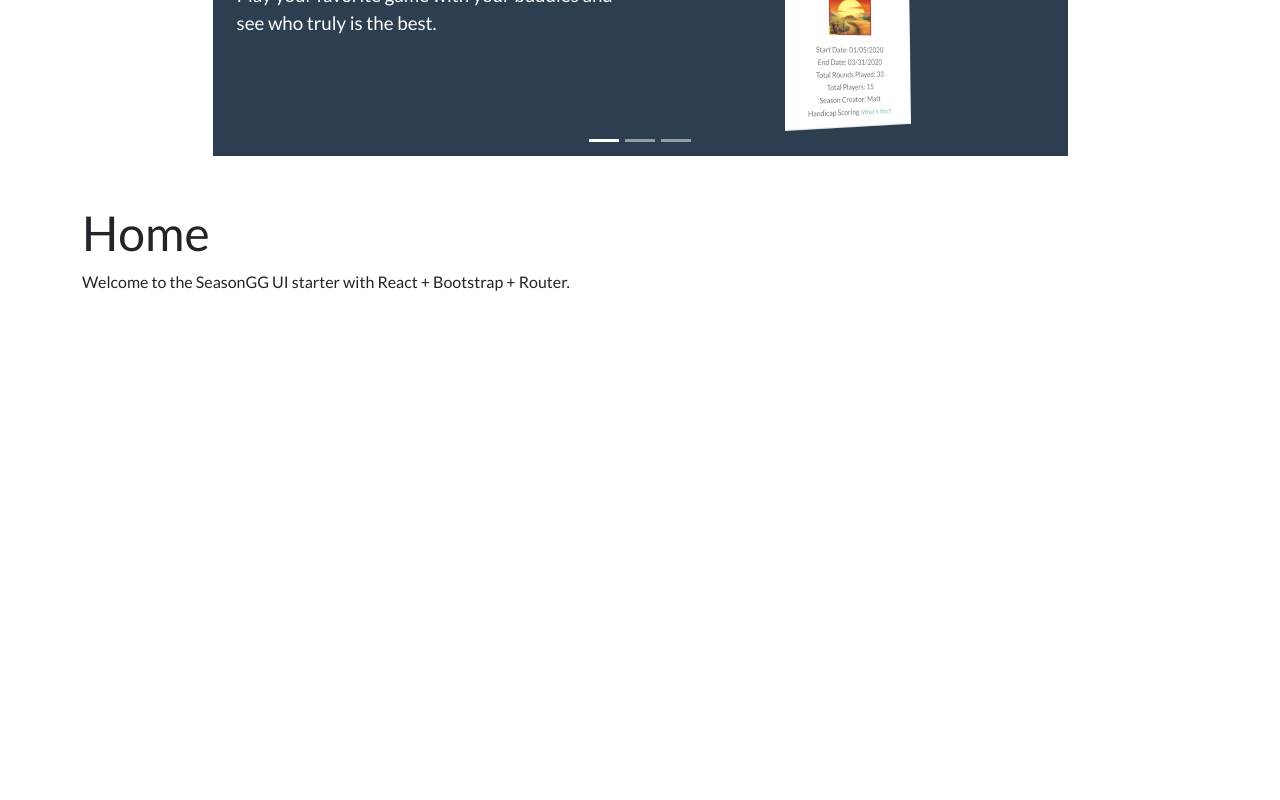
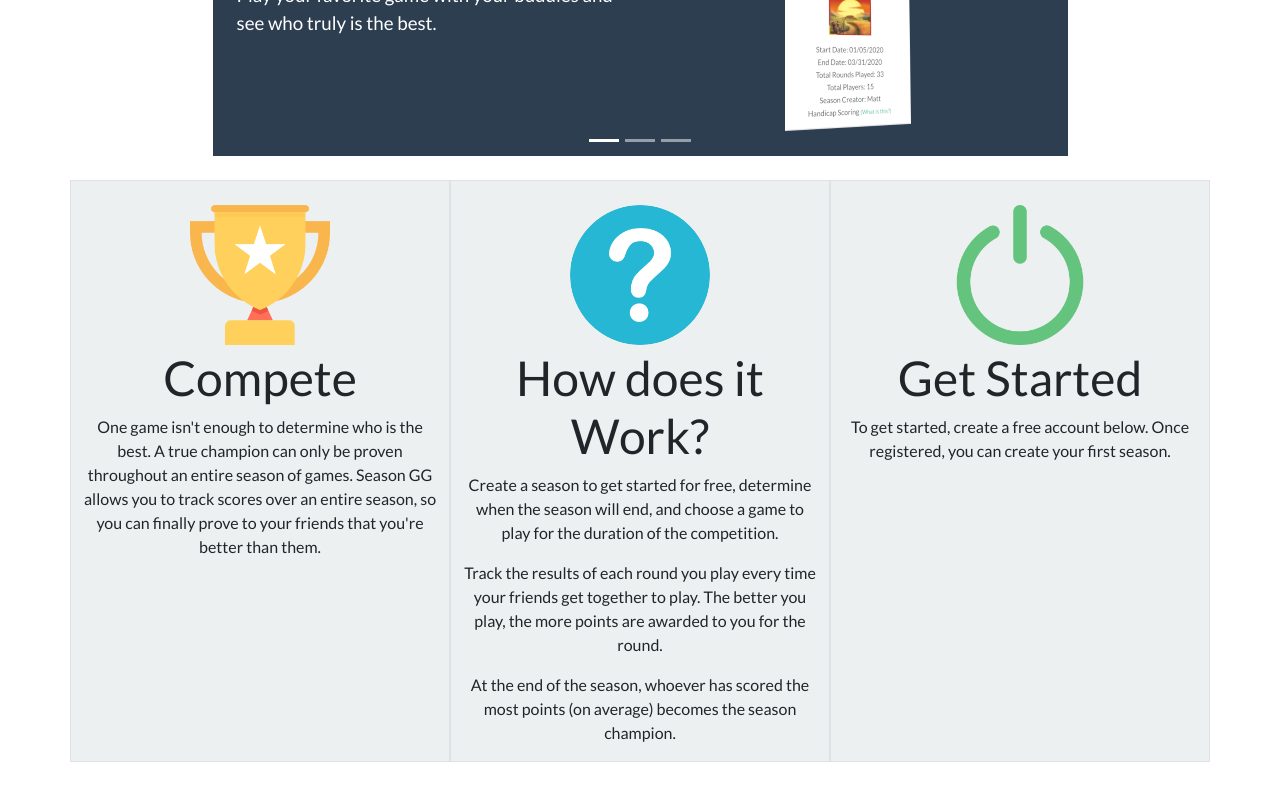
Before and after one commit to MattyCi/seasongg-ui, a React (Vite) app: page / in a window 1280 px wide. Shown: the part 438-1238 px from the top of the page. Before the commit the page ends 948 px from the top, so only its background shows below. Built offline with nearby package versions, Linux system fonts and the light colour scheme.

Commit message:
add welcome info

```diff
--- /dev/null
+++ b/src/components/WelcomeInfo.jsx
@@ -0,0 +1,46 @@
+export default function WelcomeInfo() {
+  return (
+        <div class="row text-center">
+            <div class="col-lg-4 bg-light border pt-4 mt-lg-0">
+                <img
+                    src="/src/assets/img/trophy.png"
+                    alt="Trophy" width="140" height="140" />
+                <p class="h1 pt-1">Compete</p>
+                <p>
+                    One game isn't enough to determine who is the best. A true champion can
+                    only be proven throughout an entire season of games. Season GG allows you to track scores over
+                    an entire season, so you can finally prove to your friends that you're better than them.
+                </p>
+            </div>
+
+            <div class="col-lg-4 bg-light border pt-4 mt-4 mt-lg-0">
+                <img class="rounded-circle"
+                    src="/src/assets/img/question.png"
+                    alt="Question Mark" width="140" height="140" />
+                <p class="h1 pt-1">How does it Work?</p>
+                <p>
+                    Create a season to get started for free, determine when the season will end,
+                    and choose a game to play for the duration of the competition.
+                </p>
+                <p>
+                    Track the results of each round you play every time your friends get together to play.
+                    The better you play, the more points are awarded to you for the round.
+                </p>
+                <p>
+                    At the end of the season, whoever has scored the most points (on average) becomes the
+                    season champion.
+                </p>
+            </div>
+
+            <div class="col-lg-4 bg-light border pt-4 mt-4 mt-lg-0">
+                <img src="/src/assets/img/power-button.png" alt="Power Button" width="140" height="140" />
+                <p class="h1 pt-1">Get Started</p>
+                <p>
+                    To get started, create a free account below. Once registered, you can create your
+                    first season.
+                </p>
+            </div>
+
+        </div>
+    )
+}
--- a/src/pages/Home.jsx
+++ b/src/pages/Home.jsx
@@ -1,15 +1,13 @@
 import Carousel from "../components/Carousel";
 import HomeLogo from "../components/HomeLogo";
+import WelcomeInfo from "../components/WelcomeInfo";
 
 export default function Home() {
   return (
     <div className="container">
       <HomeLogo />
       <Carousel />
-      <div className="row my-4">
-        <h1>Home</h1>
-        <p>Welcome to the SeasonGG UI starter with React + Bootstrap + Router.</p>
-      </div>
+      <WelcomeInfo />
     </div>
   )
 }
```
